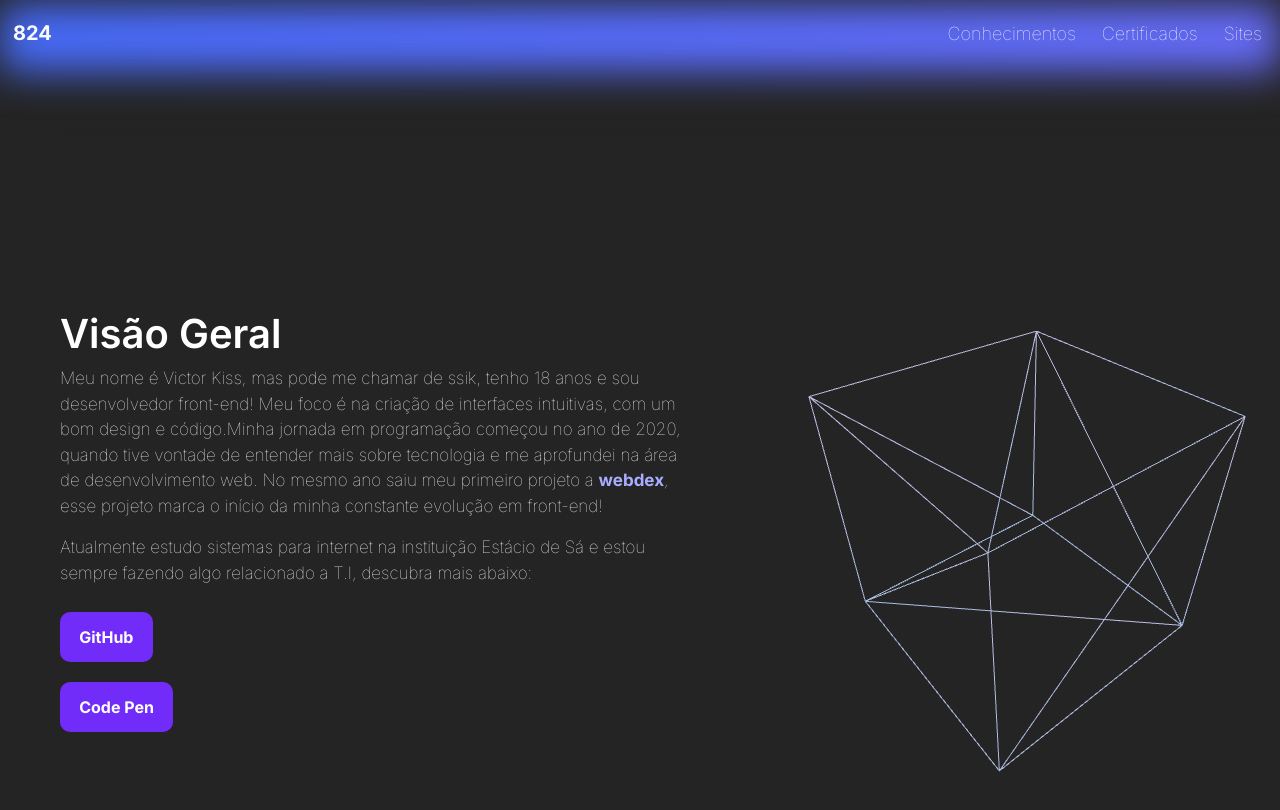
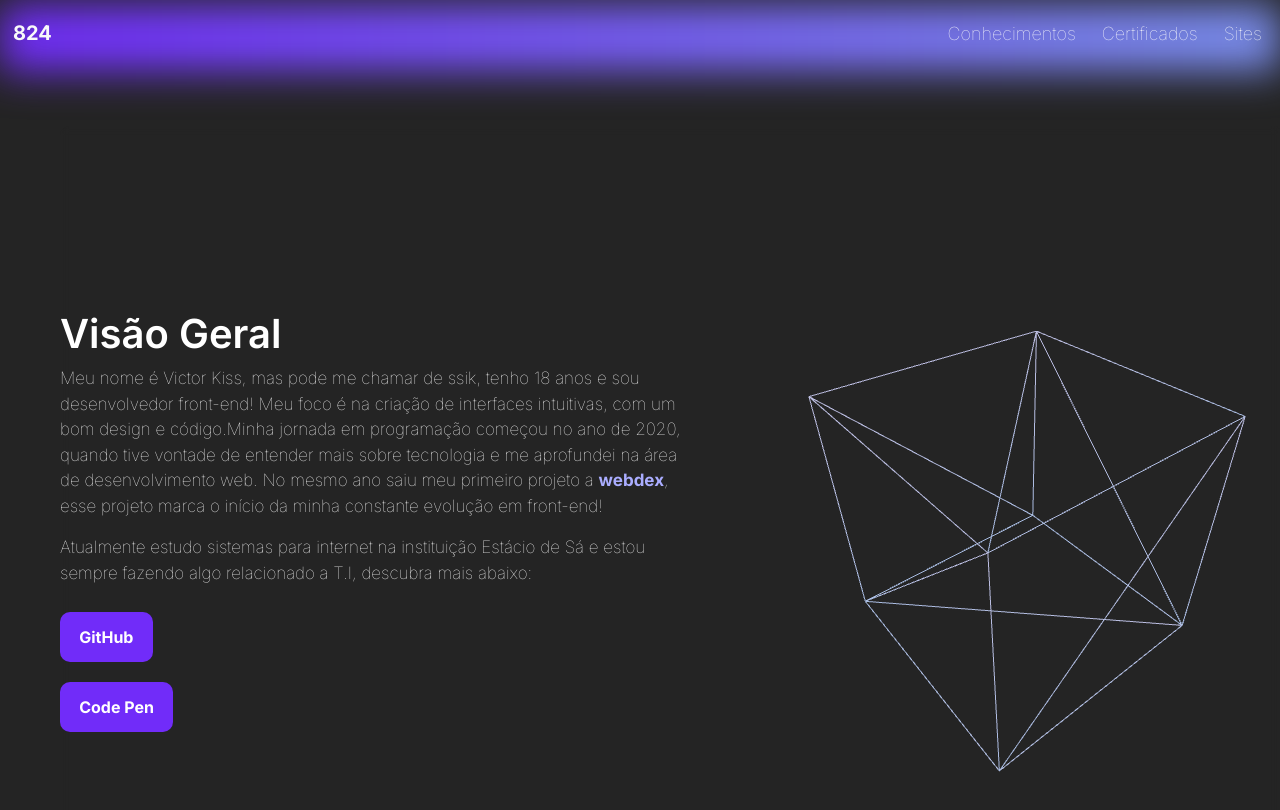
Before and after one commit to victor-kiss/ssik824, a Next.js app: page / in a window 1280 px wide. Shown: the top 810 px of the page. Built offline with nearby package versions, Linux system fonts and the light colour scheme.

Commit message:
Update globals.css

```diff
--- a/src/app/globals.css
+++ b/src/app/globals.css
@@ -24,7 +24,7 @@ nav.navbar:before {
   right: 0;
   bottom: 0;
   left: 0;
-  background: linear-gradient(-45deg, #696eff 0%, #466dff 100% );
+  background: linear-gradient(90deg, rgba(113,44,249,1) 0%, rgba(123,143,237,1) 100%);
   transform: translate3d(0px, 5px, 0) scale(1);
   filter: blur(20px);
   opacity: var(0.7);
```
